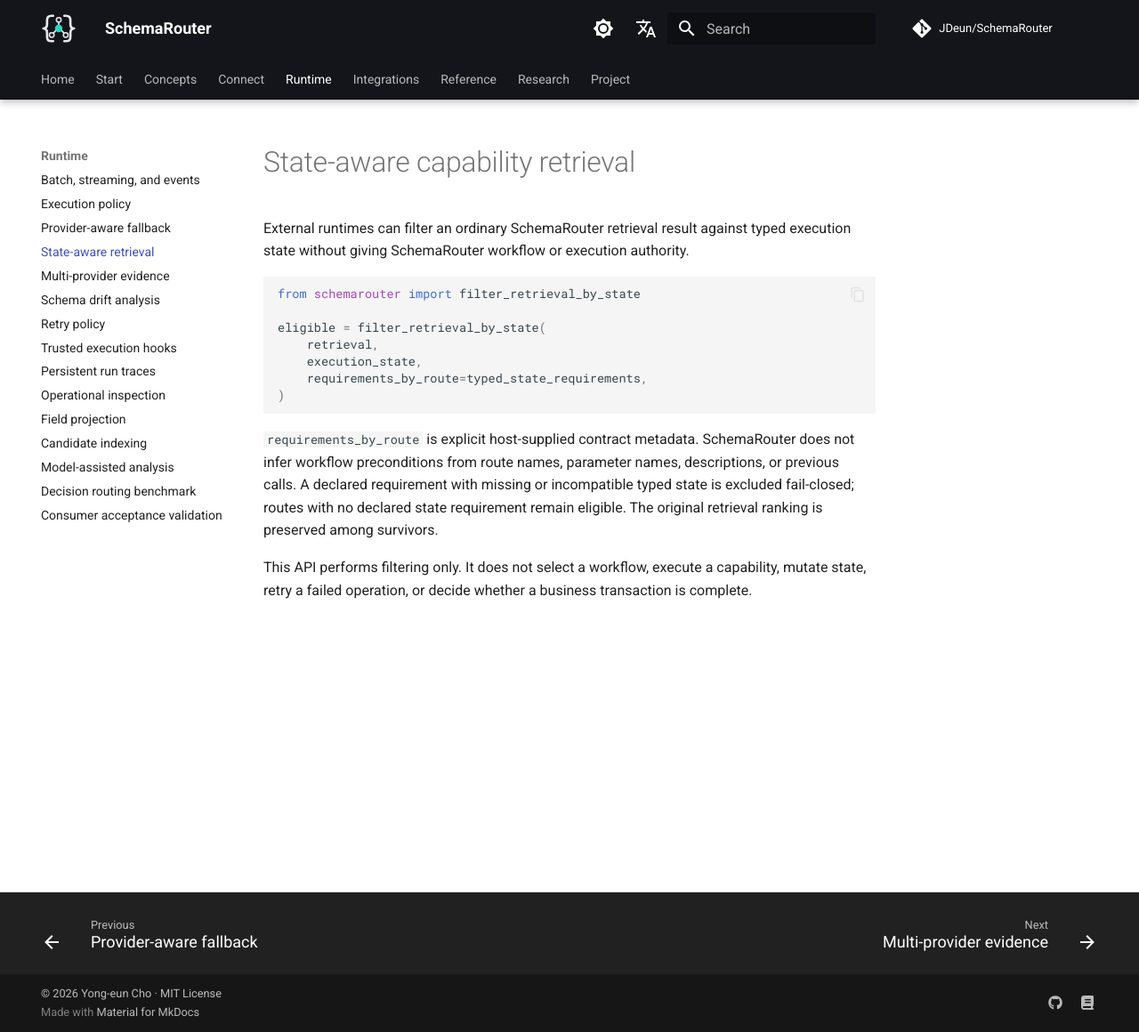
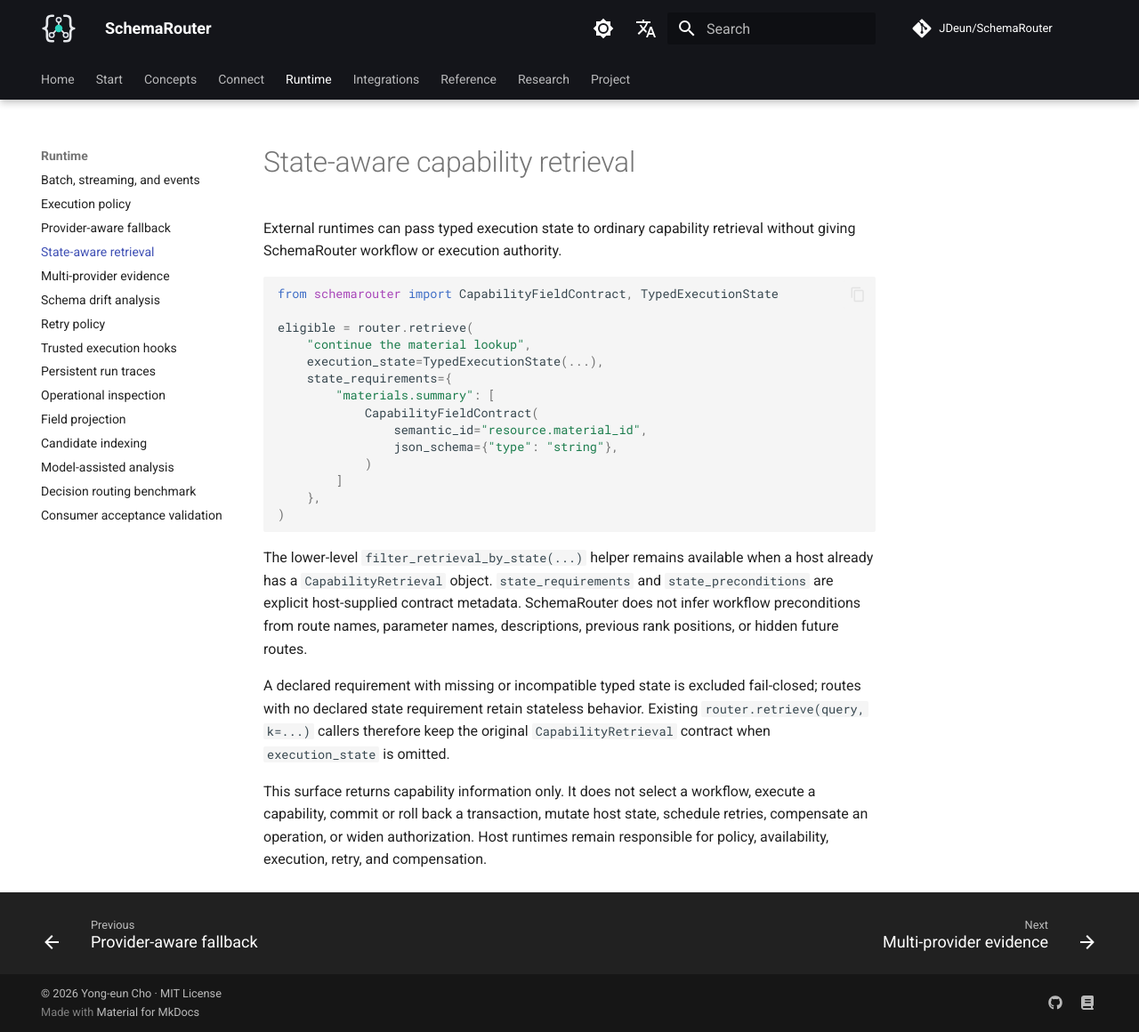
Before and after one commit to JDeun/SchemaRouter, an MkDocs documentation site: the page built from docs/guides/state-aware-retrieval.md, in a window 1280 px wide and 1160 px high. Shown: the whole window at 89% size. Built offline with MkDocs 1.6.1 and Material for MkDocs 9.7.7, drawn with Linux system fonts in a browser that asks for light colours; comment, search, counter and statistics services are not loaded.

Commit message:
docs: document planner state-aware retrieval boundary

````diff
--- a/docs/guides/state-aware-retrieval.md
+++ b/docs/guides/state-aware-retrieval.md
@@ -1,17 +1,26 @@
 # State-aware capability retrieval
 
-External runtimes can filter an ordinary SchemaRouter retrieval result against typed execution state without giving SchemaRouter workflow or execution authority.
+External runtimes can pass typed execution state to ordinary capability retrieval without giving SchemaRouter workflow or execution authority.
 
 ```python
-from schemarouter import filter_retrieval_by_state
+from schemarouter import CapabilityFieldContract, TypedExecutionState
 
-eligible = filter_retrieval_by_state(
-    retrieval,
-    execution_state,
-    requirements_by_route=typed_state_requirements,
+eligible = router.retrieve(
+    "continue the material lookup",
+    execution_state=TypedExecutionState(...),
+    state_requirements={
+        "materials.summary": [
+            CapabilityFieldContract(
+                semantic_id="resource.material_id",
+                json_schema={"type": "string"},
+            )
+        ]
+    },
 )
 ```
 
-`requirements_by_route` is explicit host-supplied contract metadata. SchemaRouter does not infer workflow preconditions from route names, parameter names, descriptions, or previous calls. A declared requirement with missing or incompatible typed state is excluded fail-closed; routes with no declared state requirement remain eligible. The original retrieval ranking is preserved among survivors.
+The lower-level `filter_retrieval_by_state(...)` helper remains available when a host already has a `CapabilityRetrieval` object. `state_requirements` and `state_preconditions` are explicit host-supplied contract metadata. SchemaRouter does not infer workflow preconditions from route names, parameter names, descriptions, previous rank positions, or hidden future routes.
 
-This API performs filtering only. It does not select a workflow, execute a capability, mutate state, retry a failed operation, or decide whether a business transaction is complete.
+A declared requirement with missing or incompatible typed state is excluded fail-closed; routes with no declared state requirement retain stateless behavior. Existing `router.retrieve(query, k=...)` callers therefore keep the original `CapabilityRetrieval` contract when `execution_state` is omitted.
+
+This surface returns capability information only. It does not select a workflow, execute a capability, commit or roll back a transaction, mutate host state, schedule retries, compensate an operation, or widen authorization. Host runtimes remain responsible for policy, availability, execution, retry, and compensation.
````
